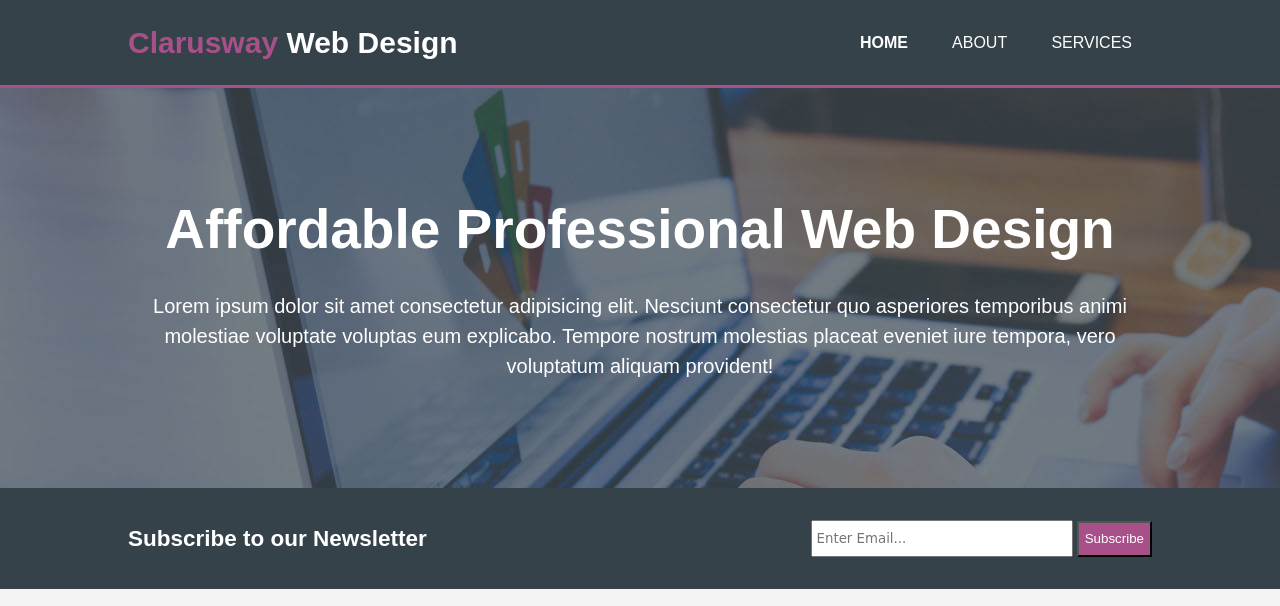
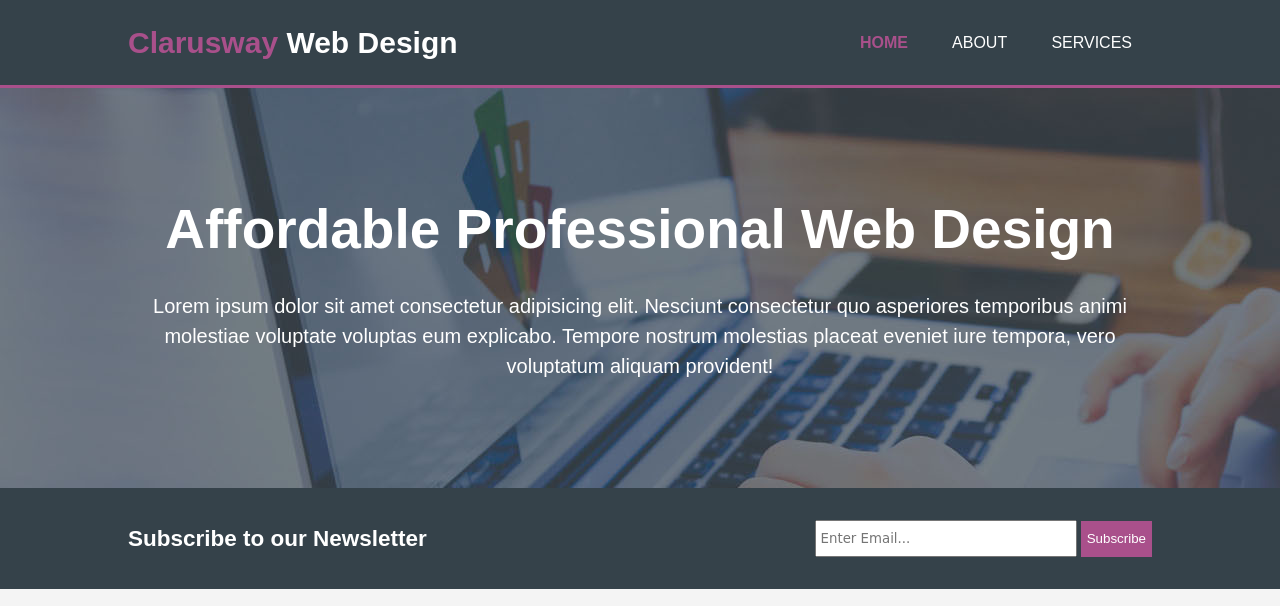
Before and after one commit to SumeiraAkiiuz/004-website-page-design, a plain HTML site: page index.html in a window 1280 px wide. Shown: the top 606 px of the page. Drawn offline with Linux system fonts and the light colour scheme.

Commit message:
home link and submit button fixed

```diff
--- a/style.css
+++ b/style.css
@@ -26,6 +26,7 @@ ul{
     height: 36px;
     background-color: #a9508b;
     color: #ffffff;
+    border: none;
 }
 header{
     background-color: #35424a;
@@ -49,7 +50,7 @@ header li{
     padding: 0 20px;
 }
 header .highlight,
-header .current{
+header .current a{
     color: #a9508b;
     font-weight: bold;
 }
```
